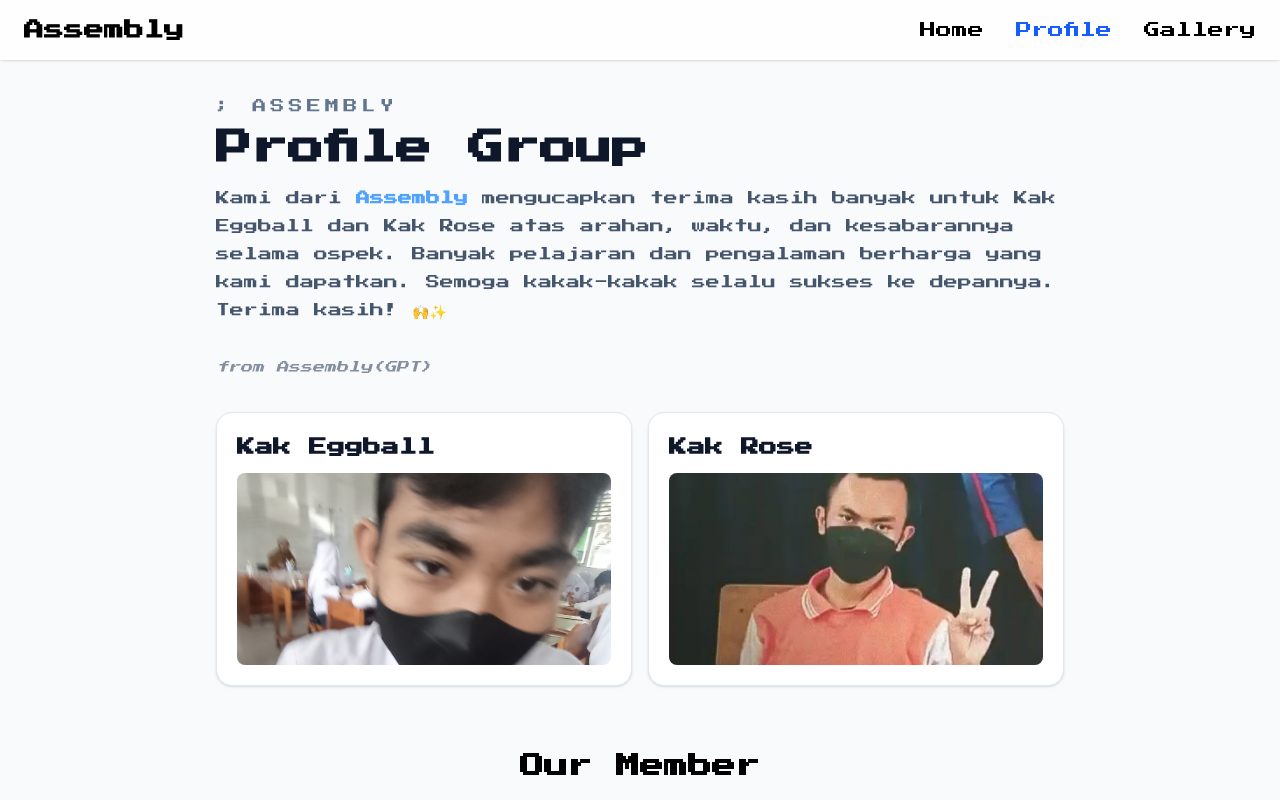
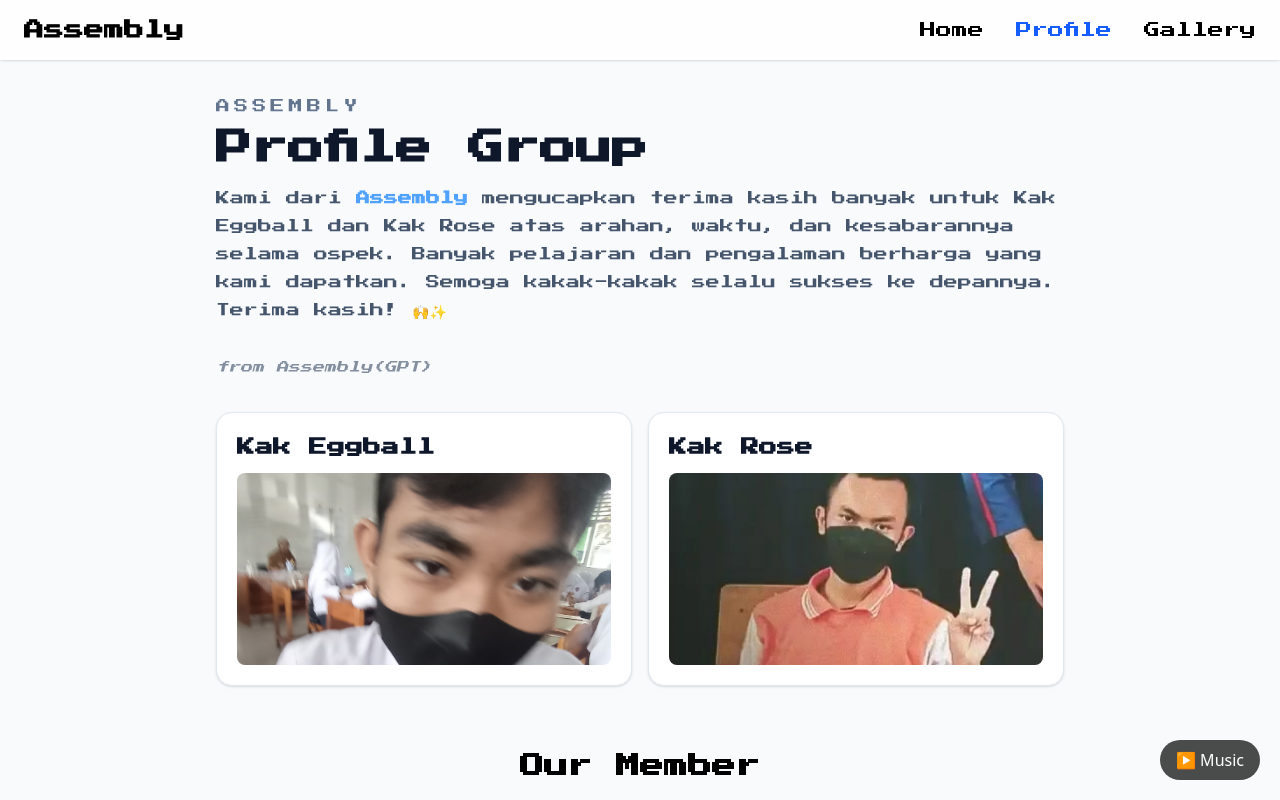
Before and after one commit to mdzulqornainn/assembly-cihuy, a React (Vite) app: page /member in a window 1280 px wide. Shown: the top 800 px of the page. Built offline with nearby package versions, Linux system fonts and the light colour scheme.

Commit message:
add music

```diff
--- a/src/App.jsx
+++ b/src/App.jsx
@@ -2,14 +2,21 @@ import { Route, Routes } from "react-router-dom";
 import Home from "./pages/Home.jsx";
 import Member from "./pages/Member.jsx";
 import Gallery from "./components/Gallery.jsx";
+import GlobalMusic from "./components/GlobalMusic.jsx";
 
 function App() {
   return (
-    <Routes>
-      <Route path="/" element={<Home />} />
-      <Route path="/member" element={<Member />} />
-      <Route path="/gallery" element={<Gallery />} />
-    </Routes>
+    <>
+      {/* 🔊 MUSIC GLOBAL */}
+      <GlobalMusic />
+
+      {/* 🔀 ROUTES */}
+      <Routes>
+        <Route path="/" element={<Home />} />
+        <Route path="/member" element={<Member />} />
+        <Route path="/gallery" element={<Gallery />} />
+      </Routes>
+    </>
   );
 }
 
--- /dev/null
+++ b/src/components/GlobalMusic.jsx
@@ -0,0 +1,49 @@
+import { useEffect, useRef, useState } from "react";
+
+export default function GlobalMusic() {
+  const audioRef = useRef(null);
+  const [playing, setPlaying] = useState(false);
+
+  useEffect(() => {
+    const saved = localStorage.getItem("music");
+
+    audioRef.current.volume = 0.35;
+
+    if (saved === "on") {
+      audioRef.current
+        .play()
+        .then(() => setPlaying(true))
+        .catch(() => {
+          console.log("Autoplay blocked");
+        });
+    }
+  }, []);
+
+  const toggleMusic = () => {
+    if (!playing) {
+      audioRef.current.play();
+      localStorage.setItem("music", "on");
+      setPlaying(true);
+    } else {
+      audioRef.current.pause();
+      localStorage.setItem("music", "off");
+      setPlaying(false);
+    }
+  };
+
+  return (
+    <>
+      <audio ref={audioRef} loop>
+        <source src="/music.mp3" type="audio/mpeg" />
+      </audio>
+
+      <button
+        onClick={toggleMusic}
+        className="fixed bottom-5 right-5 z-50
+                   bg-black/70 text-white px-4 py-2 rounded-full"
+      >
+        {playing ? "⏸ Music" : "▶ Music"}
+      </button>
+    </>
+  );
+}
--- a/src/components/Navbar.jsx
+++ b/src/components/Navbar.jsx
@@ -14,12 +14,12 @@ export default function Navbar() {
 
         <button
           type="button"
-          className="md:hidden inline-flex items-center justify-center w-10 h-10 rounded-full border border-slate-200 bg-white/90"
+          className="md:hidden inline-flex items-center justify-center w-10 h-10"
           aria-label="Toggle navigation"
           aria-expanded={menuOpen}
           onClick={() => setMenuOpen((open) => !open)}
         >
-          <span className="text-lg leading-none">{menuOpen ? "✕" : "☰"}</span>
+          <span className="text-2xl leading-none">{menuOpen ? "✕" : "☰"}</span>
         </button>
 
         <ul className="hidden md:flex gap-8 font-medium">
@@ -54,7 +54,7 @@ export default function Navbar() {
       </div>
 
       {menuOpen && (
-        <div className="md:hidden border-t border-slate-200 bg-white/95">
+        <div className="md:hidden">
           <ul className="px-4 py-4 flex flex-col gap-4 font-medium">
             <li>
               <NavLink
--- a/src/pages/Member.jsx
+++ b/src/pages/Member.jsx
@@ -16,7 +16,7 @@ export default function Profile() {
           initial={{ opacity: 0, y: 10 }}
           animate={{ opacity: 1, y: 0 }}
         >
-          ; Assembly
+          Assembly
         </motion.p>
 
         {/* TITLE */}
@@ -47,7 +47,7 @@ export default function Profile() {
         </motion.p>
 
         {/* CARDS */}
-        <div className="mt-8 grid gap-4 sm:grid-cols-2">
+        <motion.div className="mt-8 grid gap-4 sm:grid-cols-2">
           {[
             {
               title: "Kak Eggball",
@@ -62,13 +62,11 @@ export default function Profile() {
               key={i}
               className="rounded-2xl border border-slate-200 bg-white p-4 sm:p-5 shadow-sm"
               whileHover={{
+                scale: 1.03,
                 y: -6,
-                scale: 1.03,
               }}
-              transition={{
-                type: "spring",
-                stiffness: 300,
-                damping: 20,
+              whileTap={{
+                scale: 0.95,
               }}
             >
               <h2 className="text-lg font-semibold text-slate-900">
@@ -81,7 +79,7 @@ export default function Profile() {
               />
             </motion.div>
           ))}
-        </div>
+        </motion.div>
       </div>
 
       <Team />
```
Also changed, not shown: 1 other file (tests, documents, lock files or other folders).
